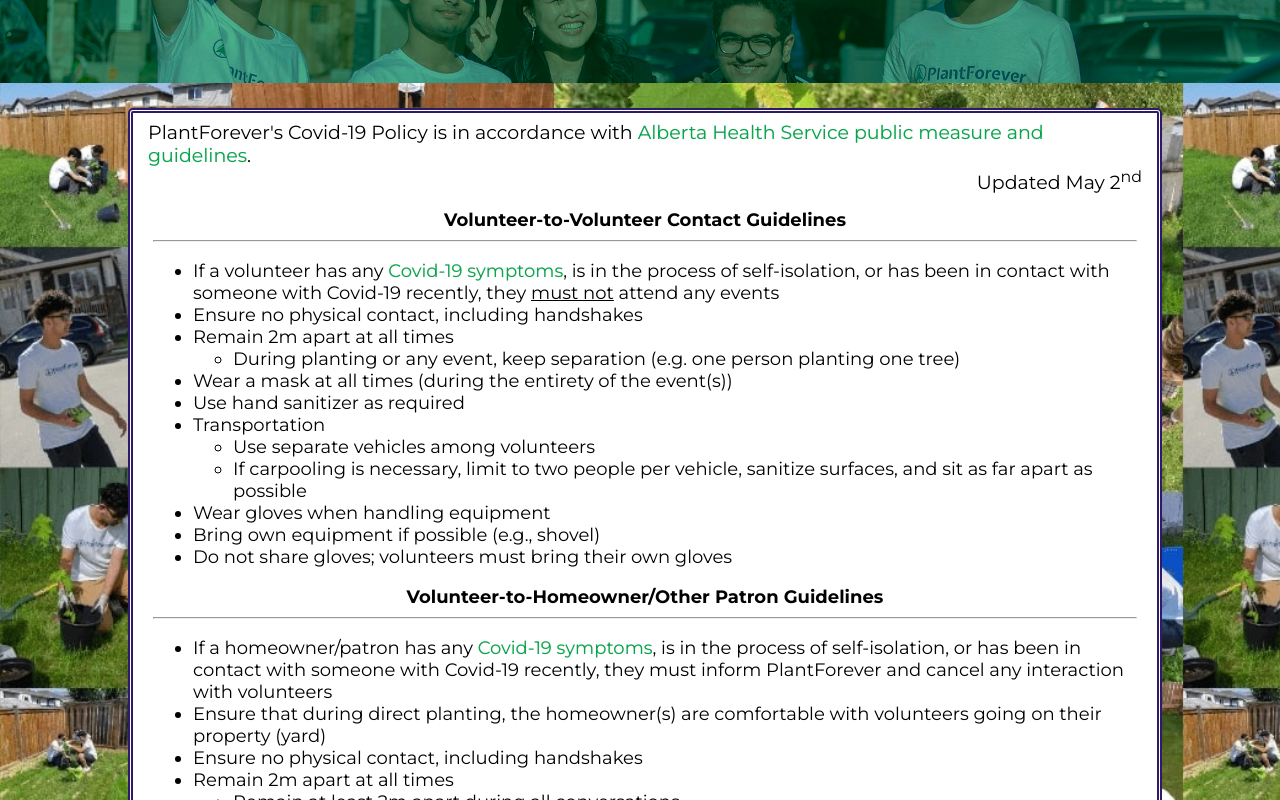
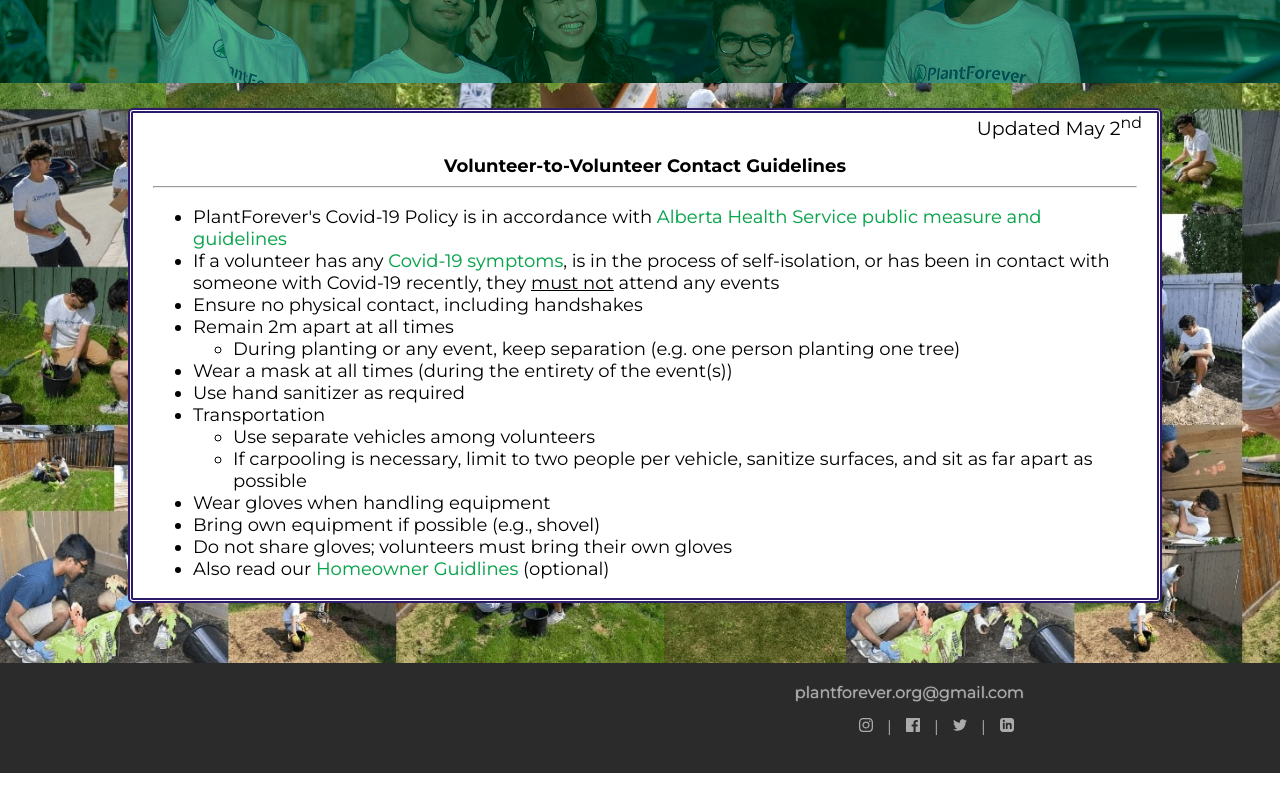
Before and after one commit to cocoliliace/PlantForever, a Vue app: page /covid-policies in a window 1280 px wide. Shown: the part 400-1200 px from the top of the page. After the commit the page ends 1173 px from the top, so only its background shows below. Built offline with nearby package versions, Linux system fonts and the light colour scheme.

Commit message:
Updated covid policies

```diff
--- a/src/views/Covid.vue
+++ b/src/views/Covid.vue
@@ -4,12 +4,12 @@
       <div class="title">COVID POLICIES</div>
     </div>
     <div class="text-container">
-      <div style="margin-top: 8px;">PlantForever's Covid-19 Policy is in accordance with <a href="https://www.alberta.ca/enhanced-public-health-measures.aspx" target="_blank" rel="noopener noreferrer">Alberta Health Service public measure and guidelines</a>.</div>
       <div style="text-align: right;">Updated May 2<sup>nd</sup></div>
       <div v-if="volunteer" class="text">
         <div class="title">Volunteer-to-Volunteer Contact Guidelines</div>
         <hr />
         <ul>
+          <li>PlantForever's Covid-19 Policy is in accordance with <a href="https://www.alberta.ca/enhanced-public-health-measures.aspx" target="_blank" rel="noopener noreferrer">Alberta Health Service public measure and guidelines</a></li>
           <li>If a volunteer has any <a href="https://www.alberta.ca/covid-19-testing-in-alberta.aspx" target="_blank" rel="noopener noreferrer">Covid-19 symptoms</a>, is in the process of self-isolation, or has been in contact with someone with Covid-19 recently, they <u>must not</u> attend any events</li>
           <li>Ensure no physical contact, including handshakes</li>
           <li>Remain 2m apart at all times
@@ -28,12 +28,14 @@
           <li>Wear gloves when handling equipment</li>
           <li>Bring own equipment if possible (e.g., shovel)</li>
           <li>Do not share gloves; volunteers must bring their own gloves</li>
+          <li>Also read our <a style="cursor: pointer;" @click="volunteer = false">Homeowner Guidlines</a> (optional)</li>
         </ul>
       </div>
-      <div class="text">
+      <div v-if="!volunteer" class="text">
         <div class="title">Volunteer-to-Homeowner/Other Patron Guidelines</div>
         <hr />
         <ul>
+          <li>PlantForever's Covid-19 Policy is in accordance with <a href="https://www.alberta.ca/enhanced-public-health-measures.aspx" target="_blank" rel="noopener noreferrer">Alberta Health Service public measure and guidelines</a></li>
           <li>If a homeowner/patron has any <a href="https://www.alberta.ca/covid-19-testing-in-alberta.aspx" target="_blank" rel="noopener noreferrer">Covid-19 symptoms</a>, is in the process of self-isolation, or has been in contact with someone with Covid-19 recently, they must inform PlantForever and cancel any interaction with volunteers</li>
           <li>Ensure that during direct planting, the homeowner(s) are comfortable with volunteers going on their property (yard)</li>
           <li>Ensure no physical contact, including handshakes</li>
@@ -49,6 +51,7 @@
           </li>
           <li>Use hand sanitizer as required</li>
           <li>When transferring trees, meet up in a public place (e.g., parking lot)</li>
+          <li>Also read our <a style="cursor: pointer;" @click="volunteer = true">Volunteer Guidlines</a> (optional)</li>
         </ul>
         <div>*PlantForever will be limiting the total number of attendees to 10 and under</div>
       </div>
```
